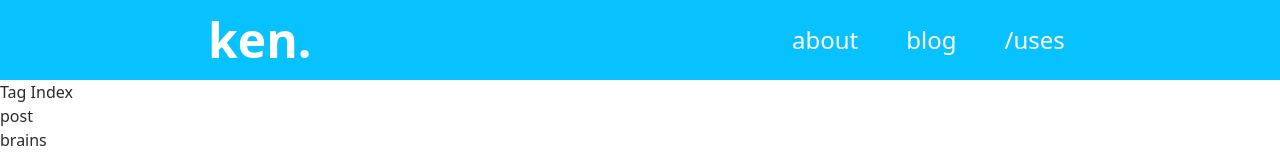
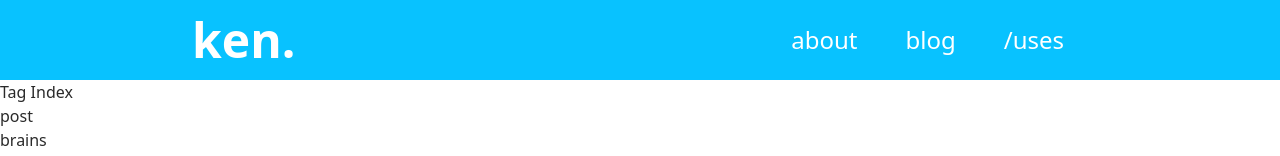
Before and after one commit to kenreynolds/ken-blog, an Astro site: page /tags in a window 1280 px wide. Shown: the top 156 px of the page. Built offline with nearby package versions, Linux system fonts and the light colour scheme; Astro itself is replaced by a stand-in of ours.

Commit message:
Tweak header and nav styles

```diff
--- a/src/components/Header.astro
+++ b/src/components/Header.astro
@@ -4,8 +4,8 @@
 
 <div class="navbar bg-primary p-0">
   <header class="flex justify-between text-base-100 mx-auto px-8 h-20 w-full xl:w-3/4">
-    <div class="flex items-center h-full">
-      <a href="/" class="font-bold text-5xl no-underline p-4">ken.</a>
+    <div class="flex justify-center items-center h-full">
+      <a href="/" class="font-bold text-5xl no-underline">ken.</a>
     </div>
     <Navigation />
   </header>
--- a/src/components/Navigation.astro
+++ b/src/components/Navigation.astro
@@ -1,5 +1,5 @@
 <nav class="flex items-end h-20 w-80">
-  <ul class="flex items-center list-none lowercase h-full w-full">
+  <ul class="flex justify-end items-center list-none lowercase h-full w-full">
     <li class="p-6 hover:bg-[#0082ad]">
       <a class="flex items-center justify-center text-2xl no-underline pb-0 active:font-bold" href="/about">
         About
```
